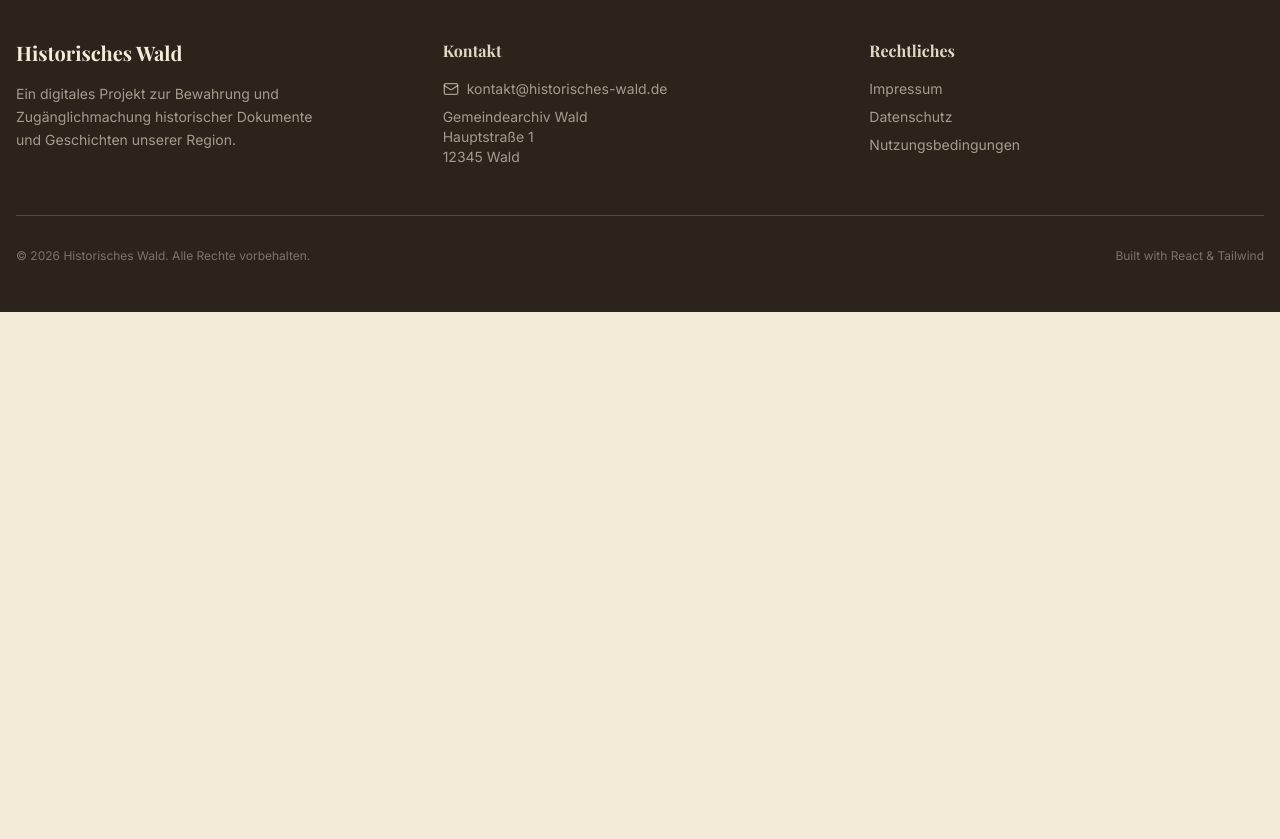
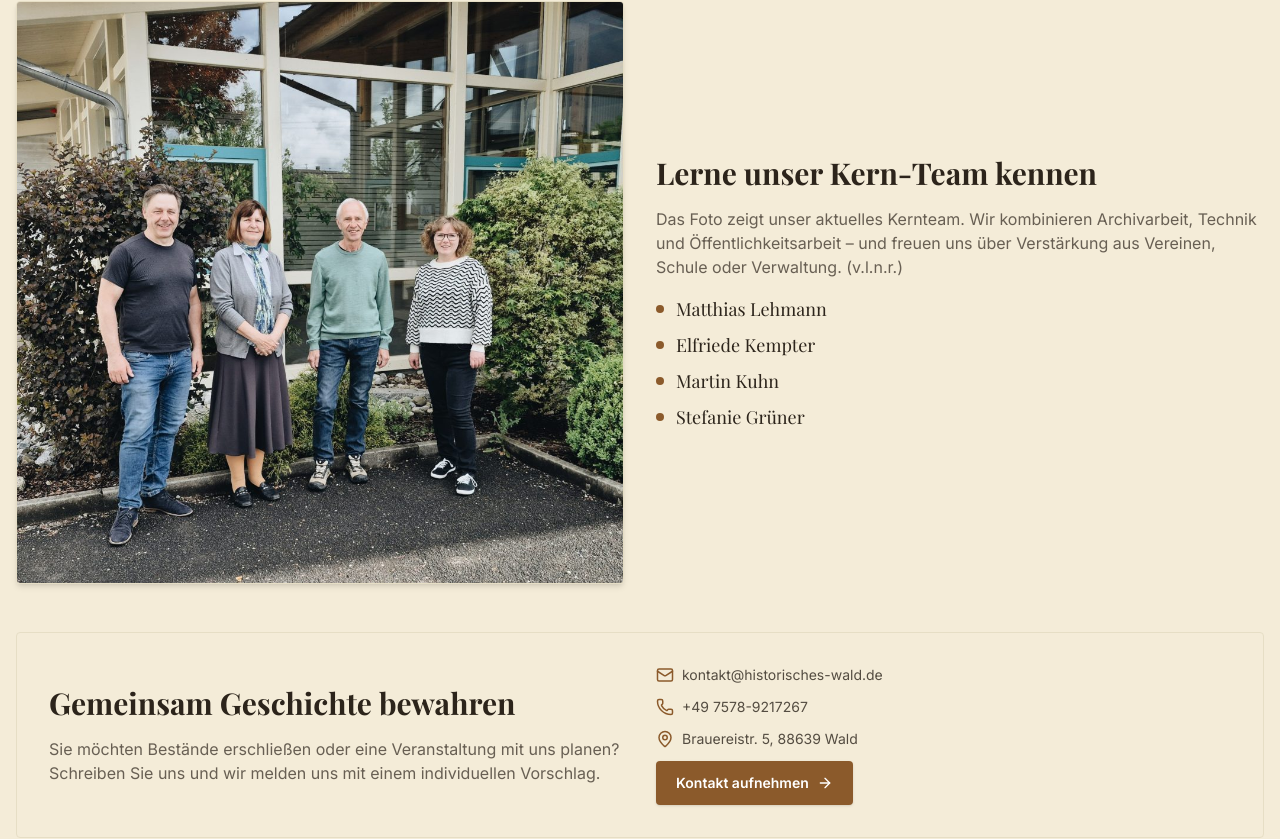
Before and after one commit to MatthiasLehmann/historisches-wald, a React (Vite) app: page /team in a window 1280 px wide. Shown: the part 488-1327 px from the top of the page. Before the commit the page ends 800 px from the top, so only its background shows below. Built offline with nearby package versions, Linux system fonts and the light colour scheme; a web font is replaced by a local one.

Commit message:
Add team

```diff
--- a/src/App.jsx
+++ b/src/App.jsx
@@ -11,6 +11,7 @@ import Home from './pages/Home';
 import Archive from './pages/Archive';
 import DocumentPage from './pages/DocumentPage';
 import TimelinePage from './pages/TimelinePage';
+import Team from './pages/Team';
 
 // Scroll to top component
 const ScrollToTop = () => {
@@ -33,8 +34,8 @@ const App = () => {
           <Route path="/" element={<Home />} />
           <Route path="/archive" element={<Archive />} />
           <Route path="/document/:id" element={<DocumentPage />} />
-
           <Route path="/timeline" element={<TimelinePage />} />
+          <Route path="/team" element={<Team />} />
         </Routes>
       </main>
       <Footer />
--- a/src/components/Footer.jsx
+++ b/src/components/Footer.jsx
@@ -23,8 +23,8 @@ const Footer = () => {
                         </div>
                         <p className="text-parchment/60 text-sm">
                             Gemeindearchiv Wald<br />
-                            Hauptstraße 1<br />
-                            12345 Wald
+                            Brauereistr. 5<br />
+                            88639 Wald
                         </p>
                     </div>
 
--- a/src/components/Header.jsx
+++ b/src/components/Header.jsx
@@ -12,6 +12,7 @@ const Header = () => {
         { name: 'Startseite', path: '/' },
         { name: 'Archiv', path: '/archive' },
         { name: 'Zeitleiste', path: '/timeline' },
+        { name: 'Team', path: '/team' },
     ];
 
     const isActive = (path) => {
--- /dev/null
+++ b/src/pages/Team.jsx
@@ -0,0 +1,77 @@
+import React from 'react';
+import { Mail, Phone, MapPin, ArrowRight } from 'lucide-react';
+
+const people = [
+    'Matthias Lehmann',
+    'Elfriede Kempter',
+    'Martin Kuhn',
+    'Stefanie Grüner',
+];
+
+const Team = () => {
+    return (
+        <div className="container mx-auto px-4 py-12 space-y-12">
+            <section className="text-center space-y-4 max-w-3xl mx-auto">
+                <p className="text-xs uppercase tracking-[0.5em] text-accent">Unser Team</p>
+                <h1 className="text-4xl md:text-5xl font-serif font-bold text-ink">Gesichter hinter dem Archiv</h1>
+                <p className="text-ink/70">
+                Die Gruppe „Historisches Wald“ besteht aus Walder Bürgerinnen und Bürgern, die an der Geschichte ihrer Heimat interessiert sind. Wir haben uns zum Ziel gesetzt, in Zusammenarbeit mit der Gemeinde Wald, historische Fotos, Bilder und Gegenstände zu sammeln, zu digitalisieren und für die Nachwelt aufzubewahren. Außerdem möchten wir die Erforschung der Geschichte unserer Zehn-Dörfer-Gemeinde fördern, unser gewonnenes Wissen verbreiten und so die Erinnerung bewahren.
+Wir sind kein Verein und stehen allen, an der Geschichte unsere Gemeinde Interessierten, offen. Ihr habt Interesse bei uns mitzumachen? Oder ihr habt historische Fotos, Bilder, Beiträge oder Gegenstände, die ihr uns zur Verfügung stellen könnt? Gerne auch „nur“ zur Digitalisierung. Dann meldet Euch über unser Kontakt oder unter 07578 / 9217267.
+                </p>
+            </section>
+
+            <section className="grid lg:grid-cols-2 gap-8 items-center">
+                <div className="rounded-sm overflow-hidden shadow-md border border-parchment-dark bg-parchment-dark/40">
+                    <img
+                        src="/images/20250504_090323-1024x982.jpg"
+                        alt="Team Historisches Wald"
+                        className="w-full h-full object-cover"
+                    />
+                </div>
+                <div className="space-y-4">
+                    <h2 className="text-3xl font-serif font-bold text-ink">Lerne unser Kern-Team kennen</h2>
+                    <p className="text-ink/70">
+                        Das Foto zeigt unser aktuelles Kernteam. Wir kombinieren Archivarbeit, Technik und Öffentlichkeitsarbeit – und freuen uns über Verstärkung aus Vereinen, Schule oder Verwaltung. (v.l.n.r.)
+                    </p>
+                    <ul className="space-y-2 text-lg font-serif text-ink">
+                        {people.map((name) => (
+                            <li key={name} className="flex items-center gap-3">
+                                <span className="inline-flex h-2 w-2 bg-accent rounded-full" aria-hidden="true"></span>
+                                {name}
+                            </li>
+                        ))}
+                    </ul>
+                </div>
+            </section>
+
+            <section className="bg-parchment border border-parchment-dark rounded-sm p-8 grid md:grid-cols-2 gap-8 items-center">
+                <div>
+                    <h2 className="text-3xl font-serif font-bold text-ink mb-4">Gemeinsam Geschichte bewahren</h2>
+                    <p className="text-ink/70">
+                        Sie möchten Bestände erschließen oder eine Veranstaltung mit uns planen? Schreiben Sie uns und wir melden uns mit einem individuellen Vorschlag.
+                    </p>
+                </div>
+                <div className="space-y-3 text-sm text-ink/80">
+                    <p className="flex items-center gap-2">
+                        <Mail size={18} className="text-accent" /> kontakt@historisches-wald.de
+                    </p>
+                    <p className="flex items-center gap-2">
+                        <Phone size={18} className="text-accent" /> +49 7578-9217267
+                    </p>
+                    <p className="flex items-center gap-2">
+                        <MapPin size={18} className="text-accent" /> Brauereistr. 5, 88639 Wald
+                    </p>
+                    <a
+                        href="mailto:kontakt@historisches-wald.de"
+                        className="inline-flex items-center gap-2 px-5 py-3 bg-accent text-white font-semibold rounded-sm shadow hover:bg-accent-dark"
+                    >
+                        Kontakt aufnehmen
+                        <ArrowRight size={16} />
+                    </a>
+                </div>
+            </section>
+        </div>
+    );
+};
+
+export default Team;
```
Also changed, not shown: public/images/20250504_090323-1024x982.jpg (added).
